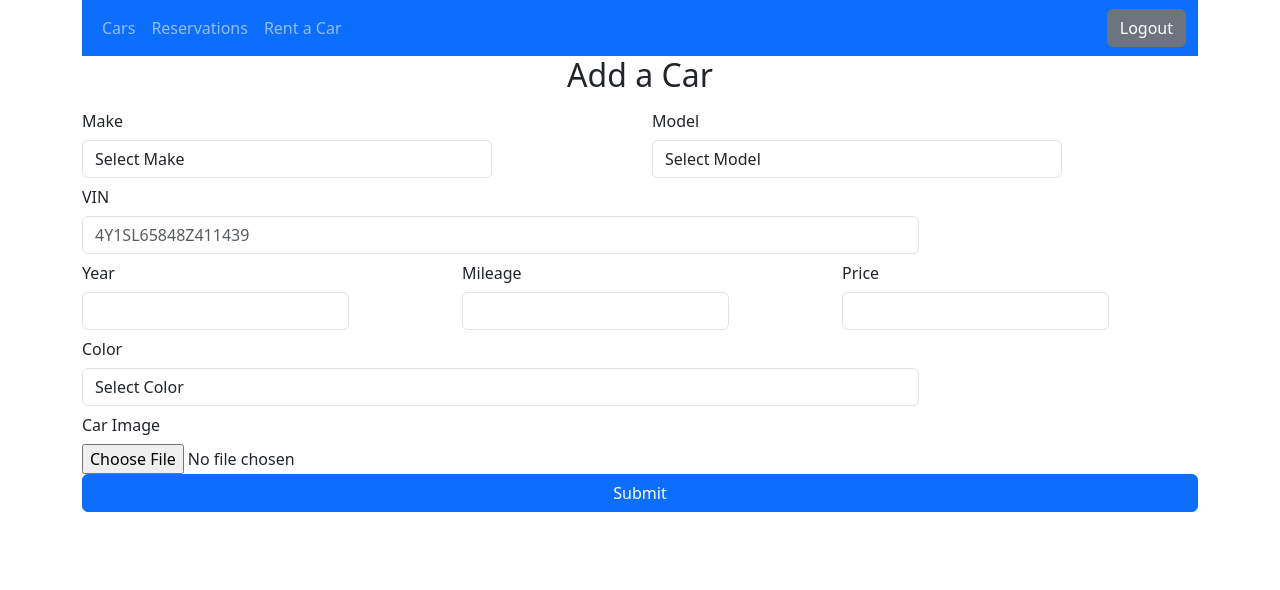
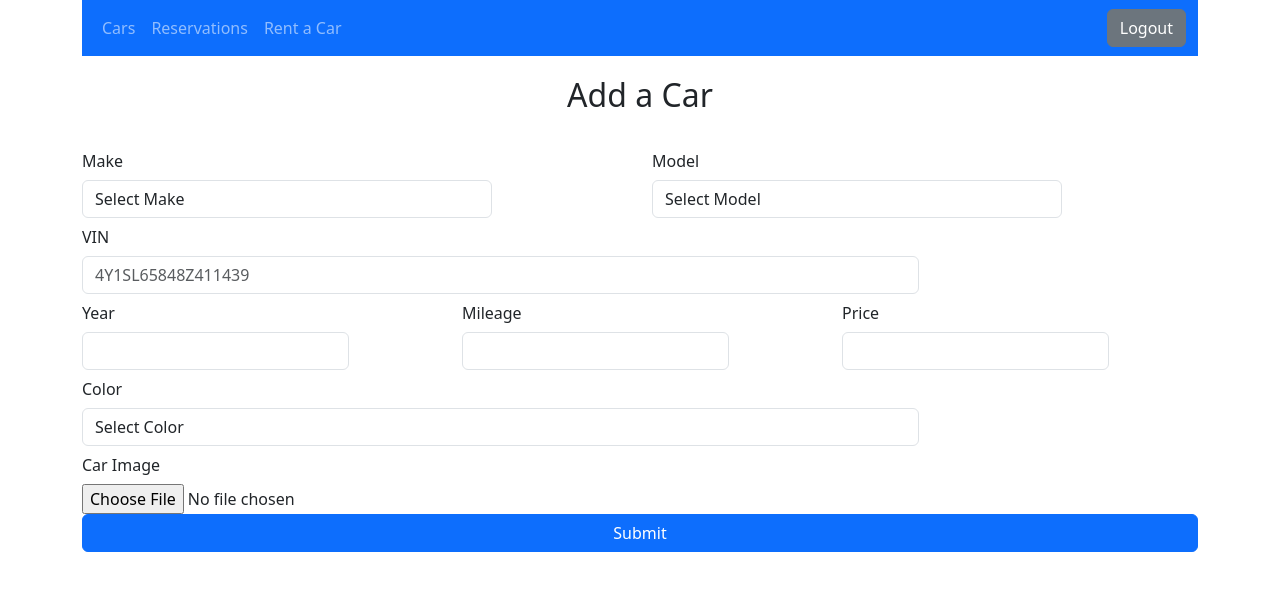
Before and after one commit to longchangvn/472_FinalProject, a website: page public/view/addCar.html in a window 1280 px wide. Drawn offline with nearby package versions, Linux system fonts and the light colour scheme.

Commit message:
padding to h2

```diff
--- a/public/css/addCar-styles.css
+++ b/public/css/addCar-styles.css
@@ -3,3 +3,6 @@
     width : 220px;
     height : 100px
 }
+h2{
+    padding: 20px;
+}
```
